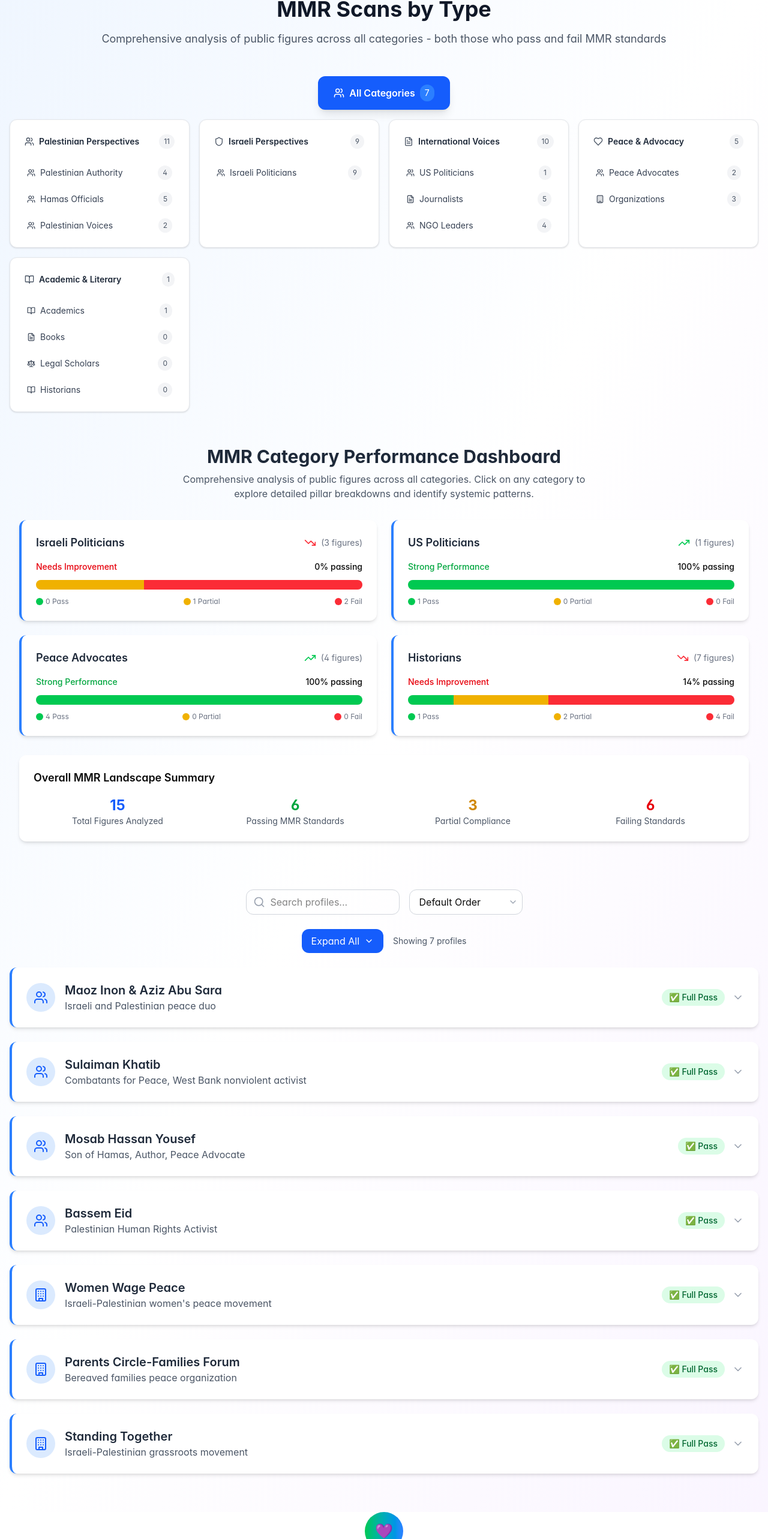
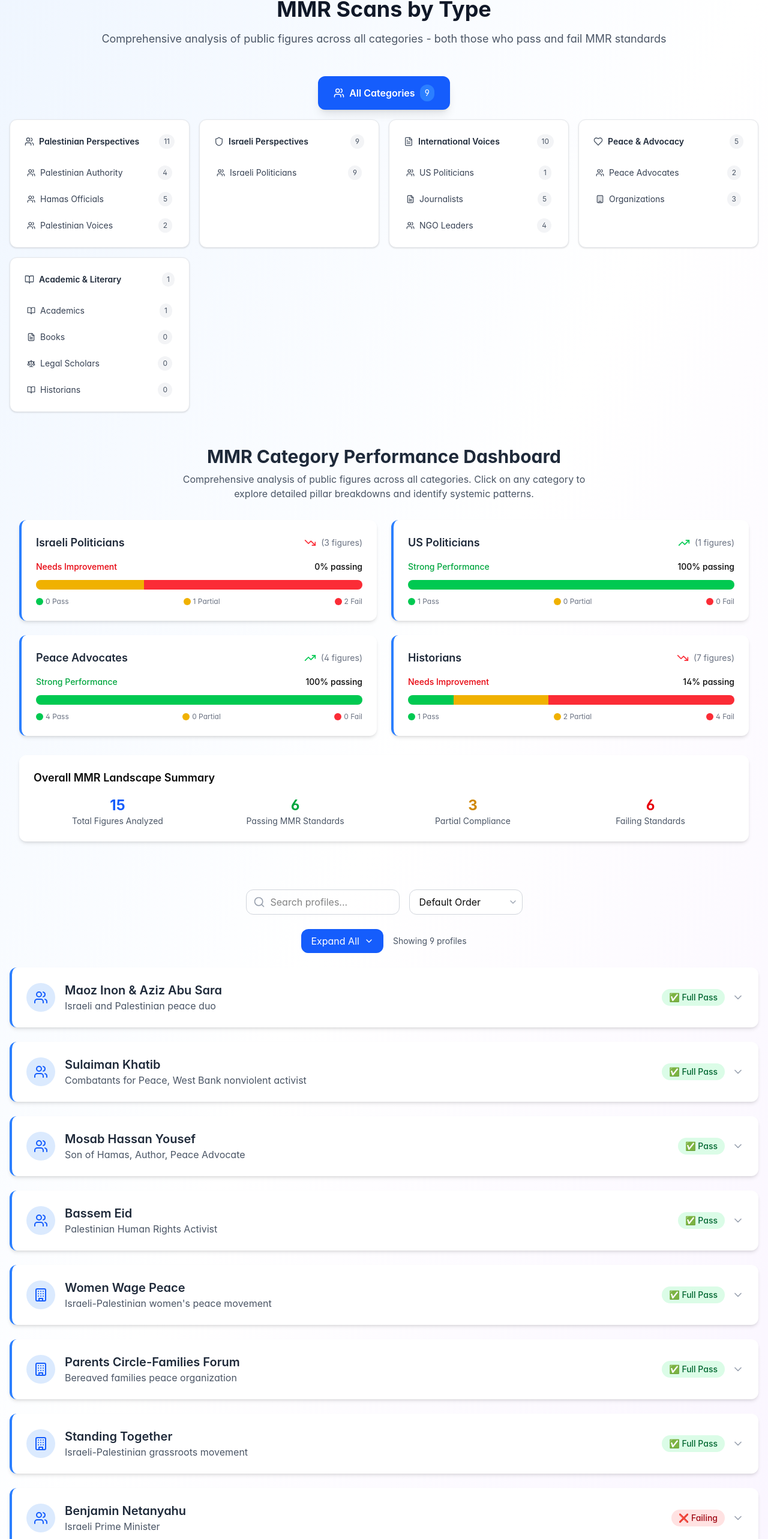
Before and after one commit to mutualmoralrespect/palestine-israel-solidarity-app, a React (Vite) app: page / in a window 1280 px wide. Shown: the part 4483-7049 px from the top of the page at 60% size. Built offline with nearby package versions, Linux system fonts and the light colour scheme.

Commit message:
feat: Add Israeli Politicians category with 2 profiles (Netanyahu, Golan)
- Added Israeli Politicians category to figures object
- Includes Netanyahu (Failing) and Yair Golan (Full Pass)
- Category counts should now show correct numbers
- First batch of missing profiles restored

```diff
--- a/src/components/MMRScansSection.jsx
+++ b/src/components/MMRScansSection.jsx
@@ -198,6 +198,44 @@
           { name: 'Vision for Dignity & Peace', status: 'Strong Pass', color: 'green', evidence: 'Clear vision for equality and peace.' }
         ]
       }
+    ],
+    'Israeli Politicians': [
+      {
+        name: 'Benjamin Netanyahu',
+        title: 'Israeli Prime Minister',
+        status: 'Failing',
+        statusColor: 'red',
+        icon: Users,
+        overall: '🏁 Overall MMR Alignment: ❌ Failing',
+        reflection: 'Strong on Hamas accountability but fails on Israeli extremism, Palestinian empathy, and peace vision.',
+        pillars: [
+          { name: 'Reject Targeting of Civilians', status: 'Partial', color: 'yellow', evidence: 'Rhetorically affirms minimizing civilian casualties but uses scorched-earth metaphors and praises military actions with high civilian tolls.' },
+          { name: 'Accountability for Hamas/Militant Rejectionists', status: 'Strong Pass', color: 'green', evidence: 'Repeatedly condemns Hamas\'s October 7 attack, labels them equivalent to ISIS.' },
+          { name: 'Accountability for Israeli Right/Ultra-Nationalists', status: 'Fail', color: 'red', evidence: 'Enables extremists in coalitions, tolerates anti-Palestinian discourse, does not condemn settler extremism.' },
+          { name: 'Use Verified, Truthful Sources', status: 'Mixed', color: 'yellow', evidence: 'Often speaks factually but sometimes selectively framed or hyperbolic.' },
+          { name: 'Humanize Both Peoples', status: 'Fail', color: 'red', evidence: 'Frames Palestinians collectively as threats; almost no empathetic tone towards Palestinian civilians.' },
+          { name: 'Reject Eliminationism', status: 'Partial', color: 'yellow', evidence: 'Opposes Hamas eliminationism but tolerates Israeli domestic extremists.' },
+          { name: 'Vision for Dignity & Peace', status: 'Fail', color: 'red', evidence: 'Lacks any public framework for Palestinian dignity or state legitimacy; security-centered approach only.' }
+        ]
+      },
+      {
+        name: 'Yair Golan',
+        title: 'Labor party leader',
+        status: 'Full Pass',
+        statusColor: 'green',
+        icon: Users,
+        overall: '🏁 Overall MMR Alignment: ✅ Full Pass',
+        reflection: 'Exemplifies clear MMR-aligned voice — balancing accountability, empathy, and vision of shared dignity.',
+        pillars: [
+          { name: 'Reject Targeting of Civilians', status: 'Strong Pass', color: 'green', evidence: 'Condemned IDF excesses; upholds moral norms.' },
+          { name: 'Accountability for Hamas/Militant Rejectionists', status: 'Pass', color: 'green', evidence: 'Consistently denounces Hamas terror.' },
+          { name: 'Accountability for Israeli Right/Ultra-Nationalists', status: 'Strong Pass', color: 'green', evidence: 'Publicly warns against Israeli fascism.' },
+          { name: 'Use Verified, Truthful Sources', status: 'Strong Pass', color: 'green', evidence: 'Grounded in verified sources and military knowledge.' },
+          { name: 'Humanize Both Peoples', status: 'Pass', color: 'green', evidence: 'Speaks of Palestinian dignity and rights.' },
+          { name: 'Reject Eliminationism', status: 'Strong Pass', color: 'green', evidence: 'Opposes all forms of eliminationist ideology.' },
+          { name: 'Vision for Dignity & Peace', status: 'Pass', color: 'green', evidence: 'Advocates for a shared future rooted in dignity.' }
+        ]
+      }
     ]
   };
 
```
Also changed, not shown: 3 other files (tests, documents, lock files or other folders).
